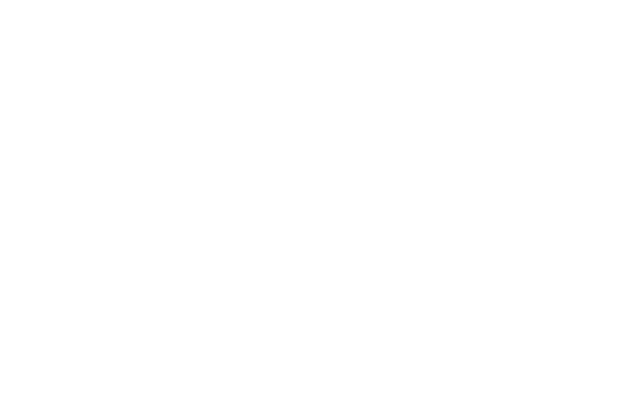
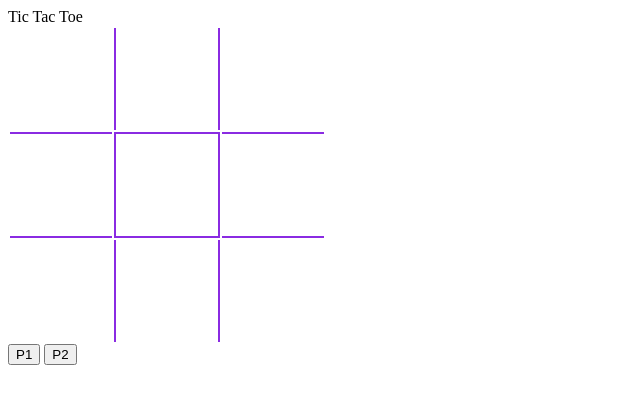
Before and after one commit to thecardturner26/tic-tac-toe--A, a plain HTML site: page index.html in a window 1280 px wide. Shown: the whole page, without its empty margins (0-640 px from the left). Drawn offline with Linux system fonts and the light colour scheme.

Commit message:
create table and button

```diff
--- a/css/main.css
+++ b/css/main.css
@@ -0,0 +1,24 @@
+
+
+tr {
+    /* border: 2px solid blue; */
+}
+
+td {
+    width: 100px;
+    height: 100px;
+  }
+
+.middle_block {
+    border-left: 2px solid blueviolet;
+    border-right: 2px solid blueviolet;
+}
+
+.hz {
+    border-top: 2px solid blueviolet;
+    border-bottom: 2px solid blueviolet;
+}
+
+.center {
+    border: 2px solid blueviolet;
+}
--- a/index.html
+++ b/index.html
@@ -6,10 +6,33 @@
     <meta http-equiv="X-UA-Compatible" content="ie=edge">
     <script defer src="js/main.js"></script>
     <link rel="stylesheet" href="css/main.css">
-    <title>Document</title>
+    <title>Tic Tac Toe</title>
 
 </head>
 <body>
-
+    <header>Tic Tac Toe</header>
+    <section id="game">
+        <table>
+            <tr>
+                <td></td>
+                <td class="middle_block"></td>
+                <td></td>
+            </tr>
+            <tr>
+                <td class="hz"></td>
+                <td class="center"></td>
+                <td class="hz"></td>
+            </tr>
+            <tr>
+                <td></td>
+                <td class="middle_block"></td>
+                <td></td>
+            </tr>
+        </table>
+    </section>
+    <section id="players">
+        <button>P1</button>
+        <button>P2</button>
+    </section>
 </body>
 </html>
```
